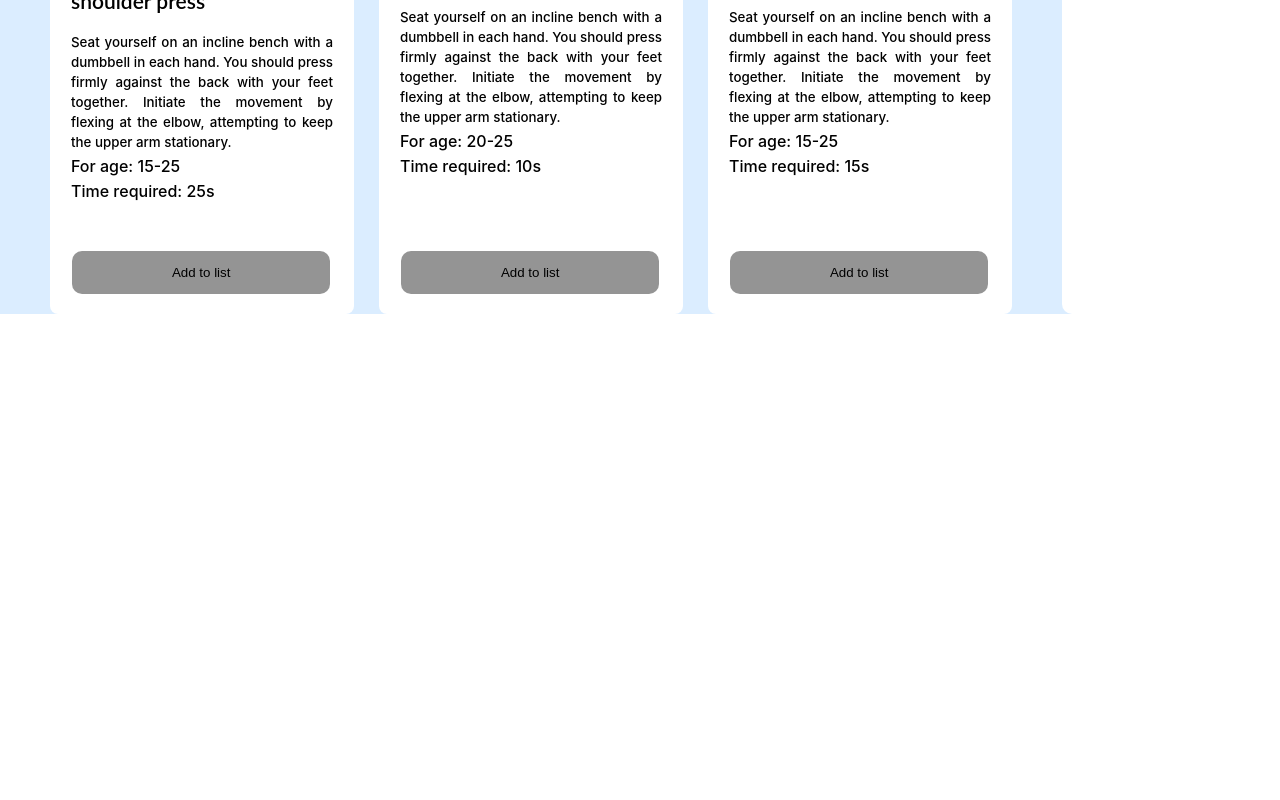
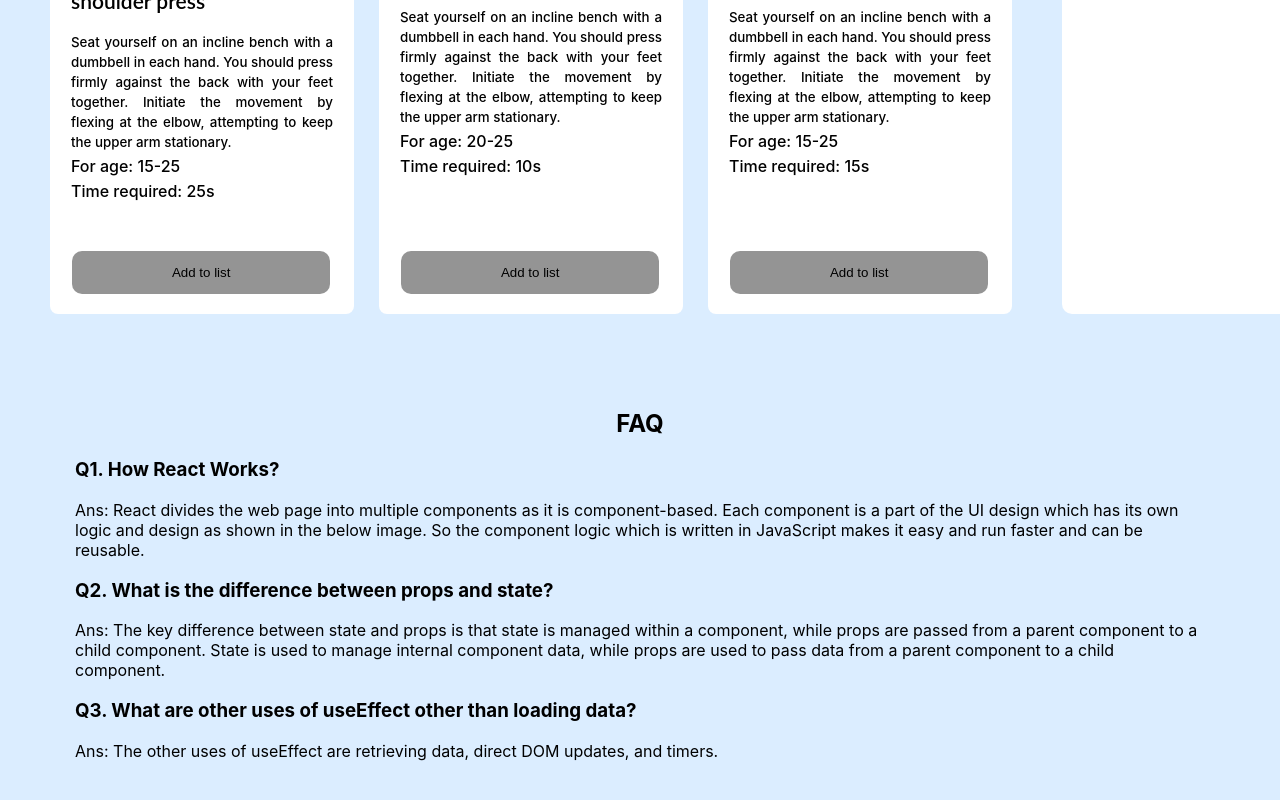
Before and after one commit to RahadBinAlIslam/Ultra-Active-Club, a React (Create React App) app: page / in a window 1280 px wide. Shown: the part 1417-2217 px from the top of the page. Before the commit the page ends 1731 px from the top, so only its background shows below. Built offline with nearby package versions, Linux system fonts and the light colour scheme.

Commit message:
added extra questions

```diff
--- a/src/App.js
+++ b/src/App.js
@@ -1,10 +1,12 @@
 import "./App.css";
 import Gym from "./components/GYM/Gym";
+import FAQ from "./components/FAQ/FAQ";
 
 function App() {
   return (
     <div className="App">
       <Gym></Gym>
+      <FAQ></FAQ>
     </div>
   );
 }
--- a/src/components/Exercise/Exercise.css
+++ b/src/components/Exercise/Exercise.css
@@ -8,7 +8,7 @@
 }
 
 .exercise img {
-  width: 286px;
+  width: 280px;
   height: 135px;
   border-radius: 8px;
   margin: 5px;
--- /dev/null
+++ b/src/components/FAQ/FAQ.css
@@ -0,0 +1,3 @@
+.design {
+  padding: 75px;
+}
--- /dev/null
+++ b/src/components/FAQ/FAQ.js
@@ -0,0 +1,35 @@
+import React from "react";
+import "./FAQ.css";
+
+const FAQ = () => {
+  return (
+    <div className="design">
+      <h2>
+        <center>FAQ</center>
+      </h2>
+      <h3>Q1. How React Works?</h3>
+      <p>
+        Ans: React divides the web page into multiple components as it is
+        component-based. Each component is a part of the UI design which has its
+        own logic and design as shown in the below image. So the component logic
+        which is written in JavaScript makes it easy and run faster and can be
+        reusable.
+      </p>
+      <h3>Q2. What is the difference between props and state?</h3>
+      <p>
+        Ans: The key difference between state and props is that state is managed
+        within a component, while props are passed from a parent component to a
+        child component. State is used to manage internal component data, while
+        props are used to pass data from a parent component to a child
+        component.
+      </p>
+      <h3>Q3. What are other uses of useEffect other than loading data?</h3>
+      <p>
+        Ans: The other uses of useEffect are retrieving data, direct DOM
+        updates, and timers.
+      </p>
+    </div>
+  );
+};
+
+export default FAQ;
```
